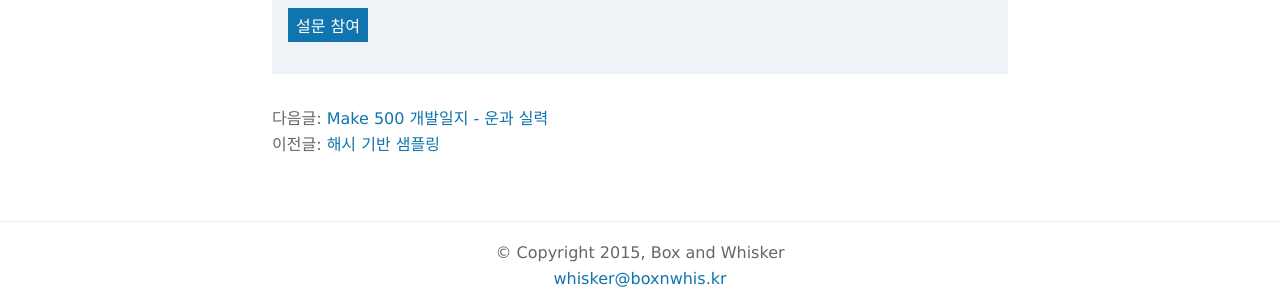
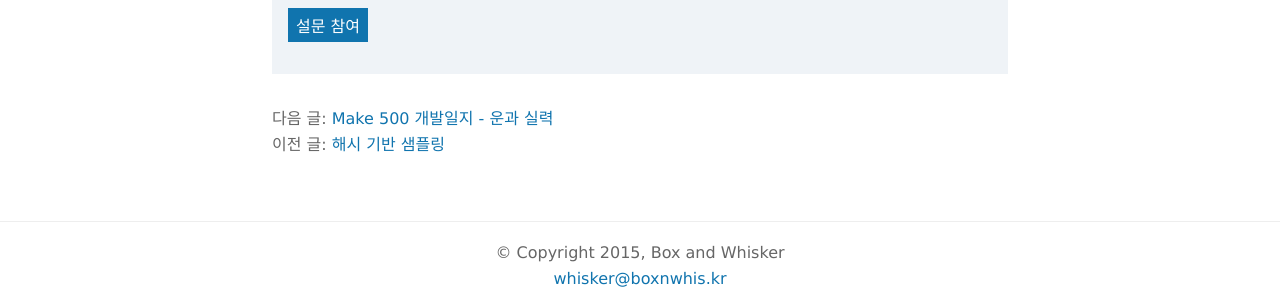
Before and after one commit to boxnwhiskr/boxnwhiskr.github.io, a Jekyll site: the page built from _posts/2014-12-18-make500_log_1.markdown, in a window 1280 px wide. Shown: the part 1754-2054 px from the top of the page. Built offline with Jekyll 4.4.1, drawn with Linux system fonts in a browser that asks for light colours; nearby versions of some CDN libraries; some web fonts are replaced.

Commit message:
Fix typo

```diff
--- a/_layouts/post.html
+++ b/_layouts/post.html
@@ -223,12 +223,12 @@ document.addEventListener("DOMContentLoaded", function(e) {
         <ol>
             {% if page.next.url %}
             <li>
-                <h2>다음글: <a class="newer" href="{{page.next.url}}">{{page.next.title}}</a></h2>
+                <h2>다음 글: <a class="newer" href="{{page.next.url}}">{{page.next.title}}</a></h2>
             </li>
             {% endif %}
             {% if page.previous.url %}
             <li>
-                <h2>이전글: <a class="older" href="{{page.previous.url}}">{{page.previous.title}}</a></h2>
+                <h2>이전 글: <a class="older" href="{{page.previous.url}}">{{page.previous.title}}</a></h2>
             </li>
             {% endif %}
         </ol>
```
